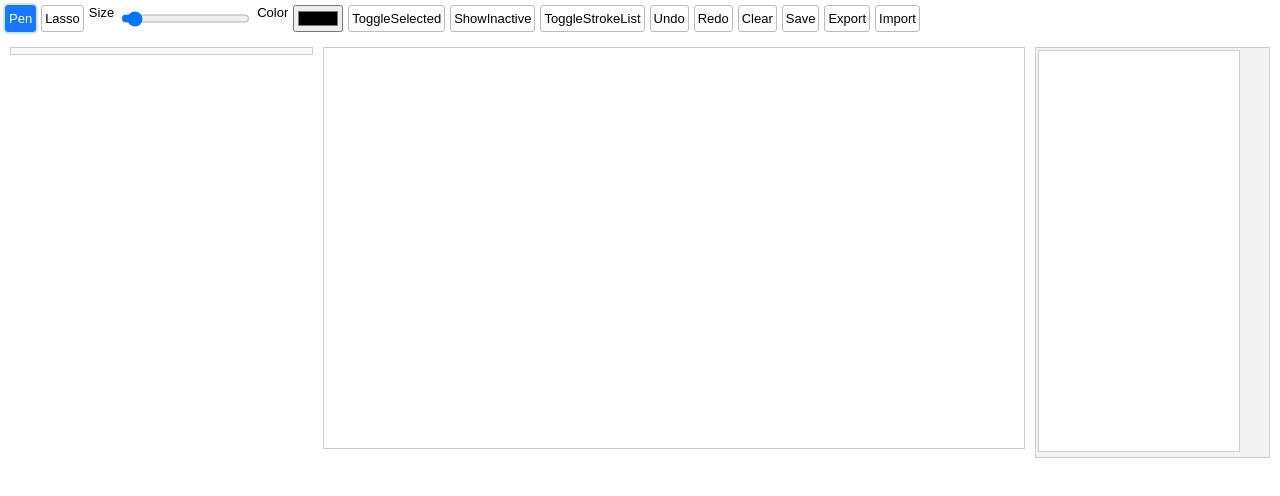
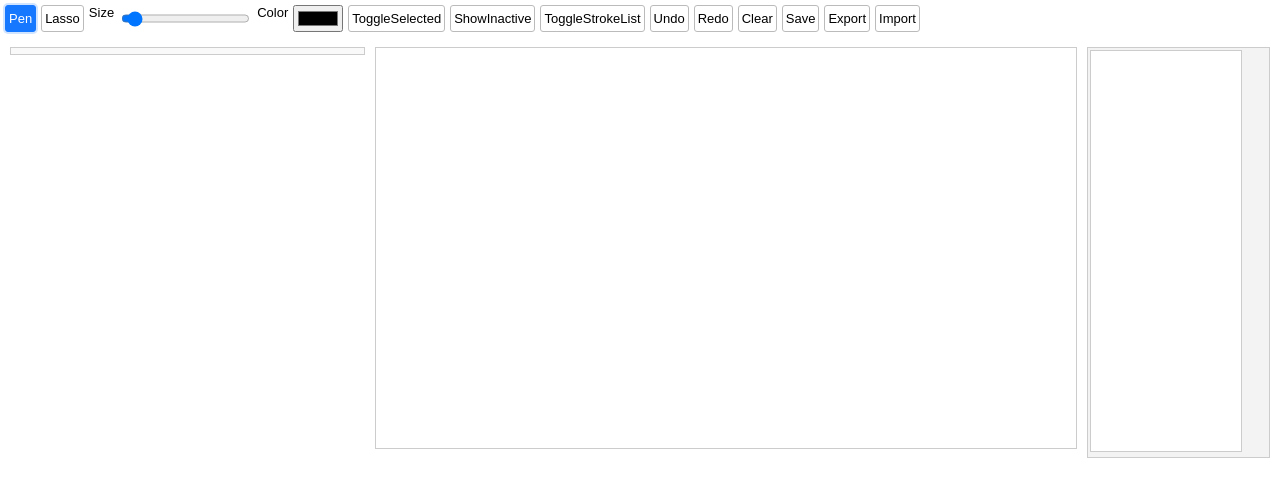
Before and after one commit to ono0623/sketch-app, a plain HTML site: page index.html in a window 1280 px wide. Drawn offline with Linux system fonts and the light colour scheme.

Commit message:
Add files via upload

```diff
--- a/index.html
+++ b/index.html
@@ -43,7 +43,7 @@
     <!-- 追加：右側のタイムライン -->
     <div id="timelinePanel">
 
-      <canvas id="timelineCanvas" width="240" height="400"></canvas>
+      <canvas id="timelineCanvas" width="150" height="400"></canvas>
     </div>
 
   </div>
--- a/style.css
+++ b/style.css
@@ -63,7 +63,7 @@ canvas {
 }
 
 #timelinePanel {
-  width: 300px;  /* 260px → 320px に変更 */
+  width: 200px;  /* 260px → 320px に変更 */
   background: #f3f3f3;
   border: 1px solid #ccc;
   padding: 2px;
```
